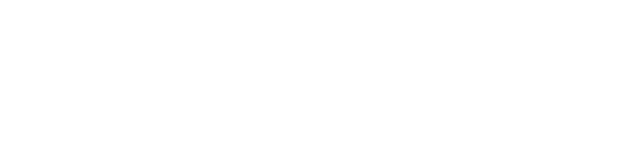
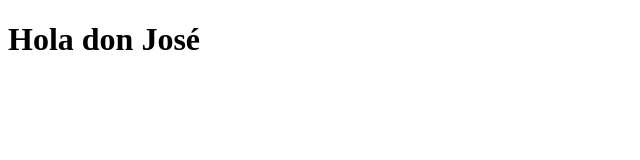
Before and after one commit to JoseMaSerranoMaroto/Despliegue2, a plain HTML site: page trabajo1.html in a window 1280 px wide. Shown: the whole page, without its empty margins (0-640 px from the left). Drawn offline with Linux system fonts and the light colour scheme.

Commit message:
H1 modificado

```diff
--- a/trabajo1.html
+++ b/trabajo1.html
@@ -7,6 +7,6 @@
     <title>Trabajo 1</title>
 </head>
 <body>
-    <h1 class="jose">  </h1>
+    <h1 class="jose"> Hola don José </h1>
 </body>
 </html>
```
